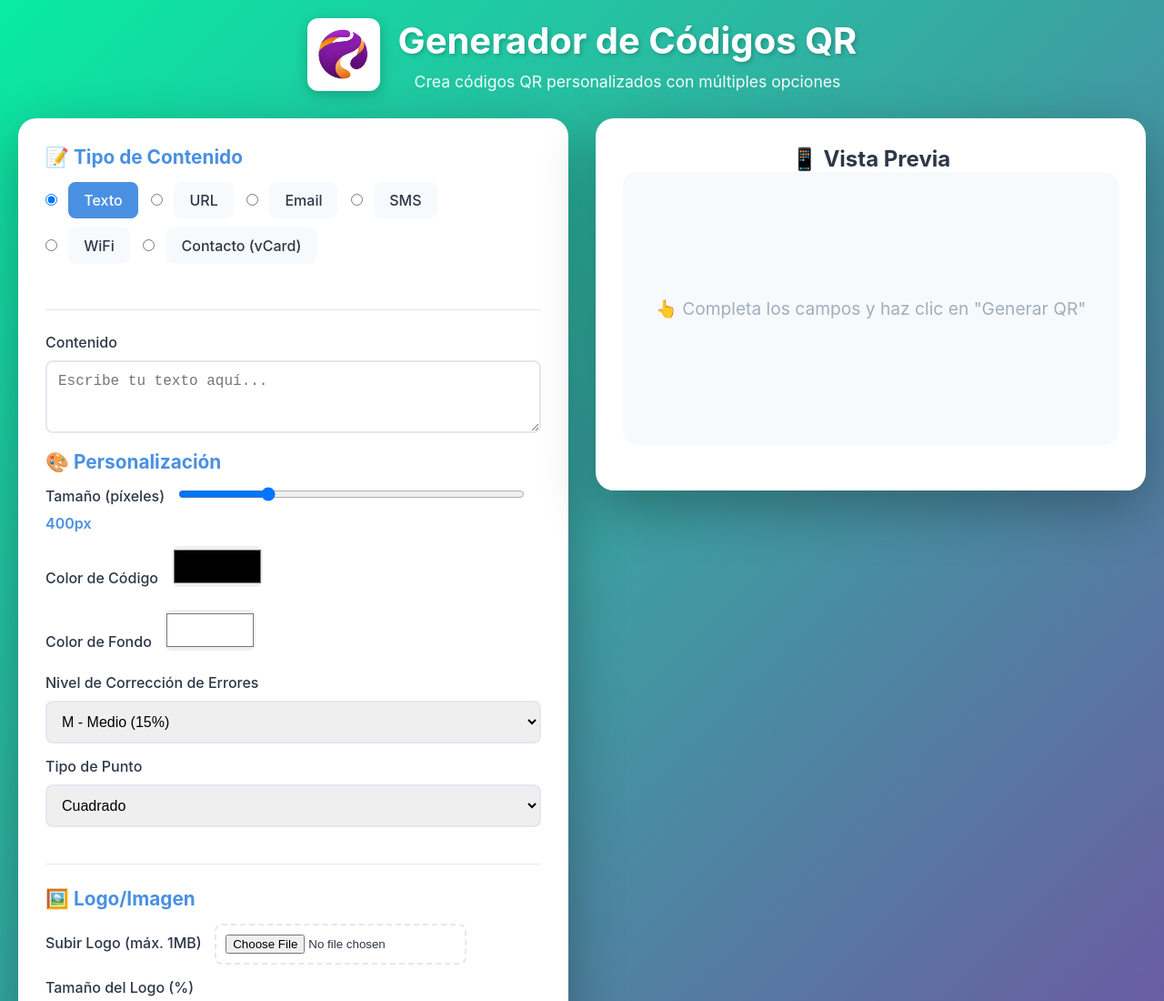
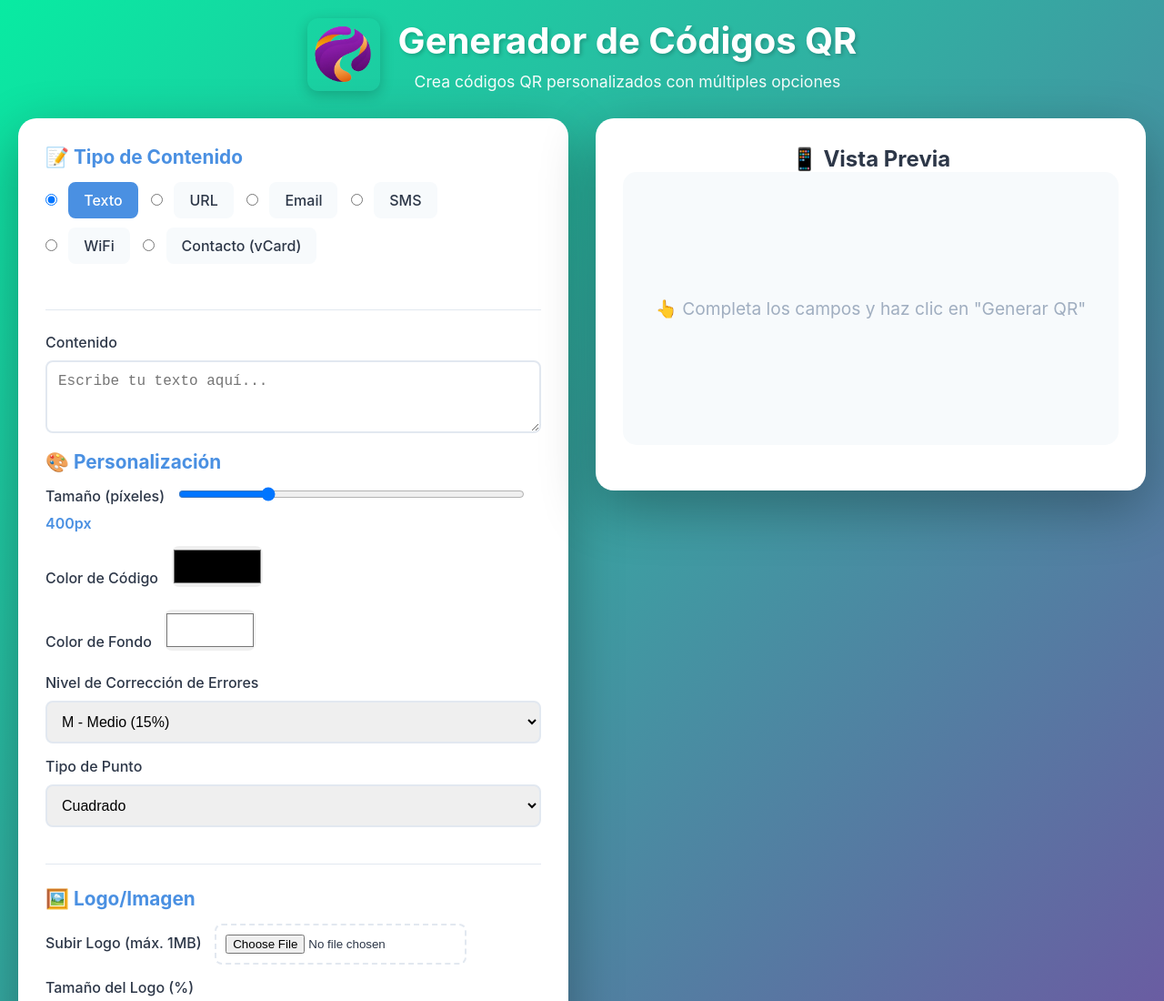
Before and after one commit to pepocero/qr, a plain HTML site: page index.html in a window 1280 px wide. Shown: the top 1100 px of the page at 91% size. Drawn offline with Linux system fonts and the light colour scheme; a script that the page names is missing.

Commit message:
Corregir fondo blanco del logo y usar logo3trans.png con fondo transparente

```diff
--- a/styles.css
+++ b/styles.css
@@ -48,8 +48,7 @@ header {
     border-radius: 12px;
     box-shadow: 0 4px 15px rgba(0,0,0,0.2);
     object-fit: contain;
-    background: white;
-    padding: 5px;
+    background: transparent;
 }
 
 header h1 {
```
